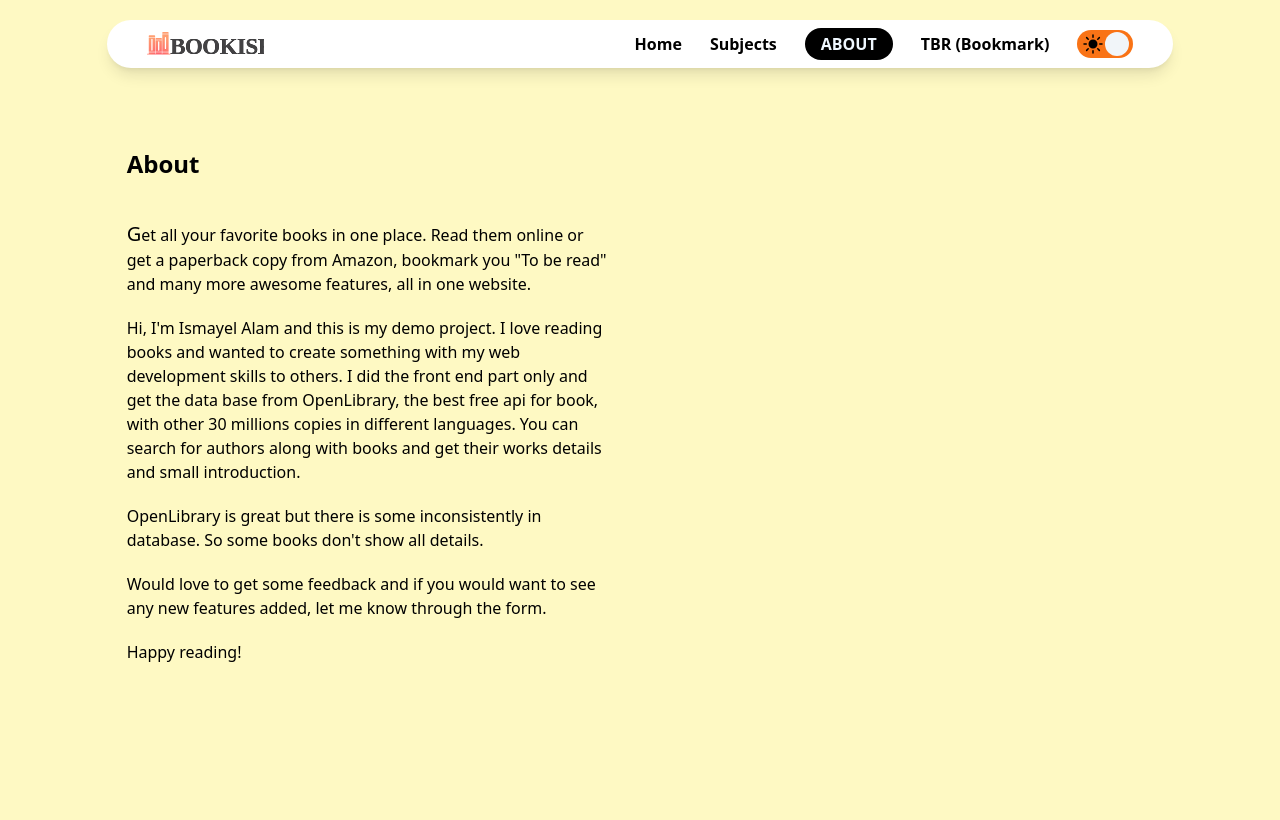
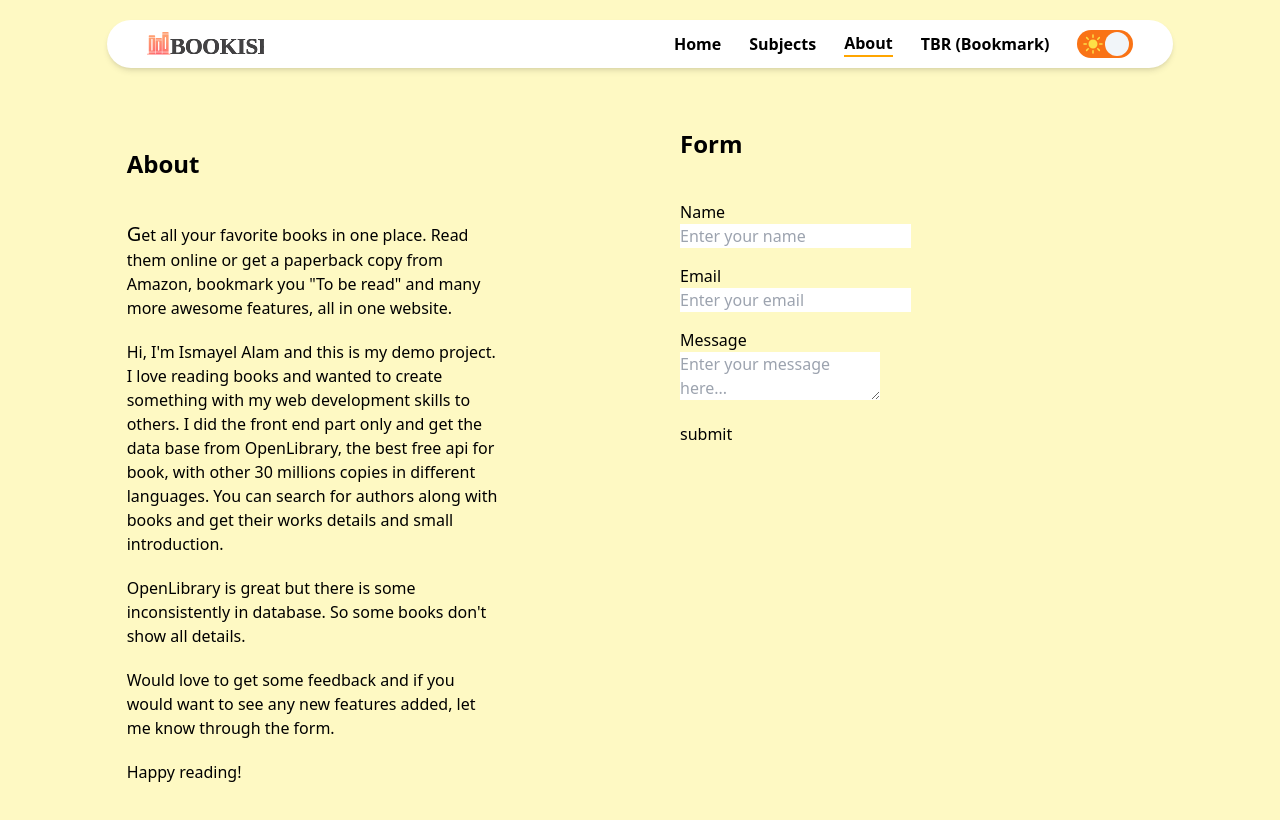
Before and after one commit to IsmayelAlam/Bookish, a React (Vite) app: page /about in a window 1280 px wide. Built offline with nearby package versions, Linux system fonts and the light colour scheme; the HTML template or start-up script is replaced by a standard one.

Commit message:
add form submission function

```diff
--- a/package.json
+++ b/package.json
@@ -12,6 +12,7 @@
   "dependencies": {
     "@tanstack/react-query": "^4.32.0",
     "@tanstack/react-query-devtools": "^4.32.0",
+    "dotenv": "^16.3.1",
     "react": "^18.2.0",
     "react-dom": "^18.2.0",
     "react-icons": "^4.10.1",
--- a/src/components/Header.jsx
+++ b/src/components/Header.jsx
@@ -4,7 +4,7 @@ import ToggleMode from "../ui/ModeToggle";
 
 export default function Header() {
   return (
-    <div className="flex mx-auto w-10/12 my-5 px-10 py-2 rounded-full shadow-lg justify-between items-center bg-white">
+    <div className="flex mx-auto w-10/12 my-5 px-10 py-2 rounded-full shadow-md justify-between items-center bg-white">
       <Link to="/">
         <Logo />
       </Link>
--- a/src/index.css
+++ b/src/index.css
@@ -4,16 +4,18 @@
 
 body {
   background-color: rgba(254 249 195);
+  height: 100vh;
 }
 body::-webkit-scrollbar {
   display: none;
 }
 
 a.active {
-  /* border-bottom: 2px solid orange; */
-  background: #000;
-  color: aliceblue;
-  padding: 0.25rem 1rem;
-  border-radius: 5rem;
-  text-transform: uppercase;
+  border-bottom: 2px solid orange;
+  transition: all 150ms linear;
+  /* background: #000; */
+  /* color: aliceblue; */
+  /* padding: 0.25rem 1rem; */
+  /* border-radius: 5rem; */
+  /* text-transform: uppercase; */
 }
--- a/src/pages/About.jsx
+++ b/src/pages/About.jsx
@@ -1,7 +1,7 @@
 export default function About() {
   return (
-    <div className="w-10/12 mx-auto mt-2 grid grid-cols-2 gap-5">
-      <div className="p-5 space-y-5">
+    <div className="w-10/12 mx-auto mt-2 grid grid-cols-2 gap-20">
+      <div className="p-5 space-y-5 w-5/6">
         <h2 className="text-2xl my-10 font-semibold">About</h2>
         <p className="first-letter:text-xl">
           Get all your favorite books in one place. Read them online or get a
@@ -26,6 +26,59 @@ export default function About() {
         </p>
         <p>Happy reading!</p>
       </div>
+      <div>
+        <h3 className="text-2xl my-10 font-semibold">Form</h3>
+        <form
+          action="https://api.web3forms.com/submit"
+          method="POST"
+          className="flex flex-col items-start gap-4"
+        >
+          <input
+            type="hidden"
+            name="access_key"
+            value={import.meta.env.VITE_EmailAccessKey}
+          />
+
+          <label htmlFor="name">
+            <p>Name</p>
+            <input
+              type="text"
+              id="name"
+              name="name"
+              placeholder="Enter your name"
+              required
+            />
+          </label>
+
+          <label htmlFor="email">
+            <p>Email</p>
+            <input
+              type="email"
+              id="email"
+              name="email"
+              placeholder="Enter your email"
+              required
+            />
+          </label>
+
+          <label htmlFor="message">
+            <p>Message</p>
+            <textarea
+              id="message"
+              name="message"
+              placeholder="Enter your message here..."
+            ></textarea>
+          </label>
+
+          <input
+            type="hidden"
+            name="redirect"
+            value="https://web3forms.com/success"
+          />
+
+          <button type="submit">submit</button>
+        </form>
+      </div>
     </div>
   );
 }
--- a/src/pages/Book.jsx
+++ b/src/pages/Book.jsx
@@ -32,7 +32,7 @@ export default function Book() {
   const bookshelves = useBookBookshelves(work);
   const bookRating = useBookRatings(work);
 
-  const [books, setBooks] = useBookmark([], "books");
+  const [_, setBookmarks] = useBookmark([], "books");
 
   const allData = { ...bookData.data, ...bookWorkData.data };
 
@@ -61,7 +61,7 @@ export default function Book() {
       cover_i: allData.covers[0],
     };
 
-    setBooks((books) => [...books, bookmark]);
+    setBookmarks((books) => [...books, bookmark]);
   }
 
   console.log(allData, author);
--- a/src/pages/Homepage.jsx
+++ b/src/pages/Homepage.jsx
@@ -2,7 +2,7 @@ import SearchBar from "../components/SearchBar";
 
 export default function Homepage() {
   return (
-    <div className="px-40 h-screen bg-yellow-100">
+    <div className="px-40 bg-yellow-100">
       <SearchBar />
     </div>
   );
--- a/src/ui/BookCard.jsx
+++ b/src/ui/BookCard.jsx
@@ -10,19 +10,17 @@ export default function BookCard({ book }) {
     ? `https://covers.openlibrary.org/b/id/${book.cover_i}-M.jpg`
     : cover;
 
-  let link = book.id
-    ? `/book/${book.id}`
-    : `/book/${book?.key.split("/")?.[2]}_${
-        book?.edition_key?.[0]
-      }_${book.isbn?.find((num) => num.length === 10)}_${
-        book?.lending_identifier_s || ""
-      }`;
+  let link =
+    book.id ||
+    `${book?.key.split("/")?.[2]}_${book?.edition_key?.[0]}_${book.isbn?.find(
+      (num) => num.length === 10
+    )}_${book?.lending_identifier_s || ""}`;
 
   console.log(book);
 
   return (
     <li>
-      <Link to={link}>
+      <Link to={`/book/${link}`}>
         <div className="w-full h-96 flex items-center justify-start">
           <img
             src={coverImg}
--- a/src/ui/ModeToggle.jsx
+++ b/src/ui/ModeToggle.jsx
@@ -11,8 +11,8 @@ export default function ToggleMode() {
       className=" h-7 w-14 bg-orange-500 rounded-full flex justify-between items-center p-1 relative"
       onClick={setDarkMode.bind(null, !darkMode)}
     >
-      <HiSun className="h-6 w-6" />
-      <HiMoon className="h-5 w-5" />
+      <HiSun className="h-6 w-6 text-yellow-300" />
+      <HiMoon className="h-5 w-5 text-gray-300" />
       <div
         className={`h-6 w-6 absolute bg-slate-100 rounded-full top-1/2 -translate-y-1/2 transition-all duration-200 ${
           darkMode ? "left-1" : "left-7"
```
Also changed, not shown: 2 other files (tests, documents, lock files or other folders).
